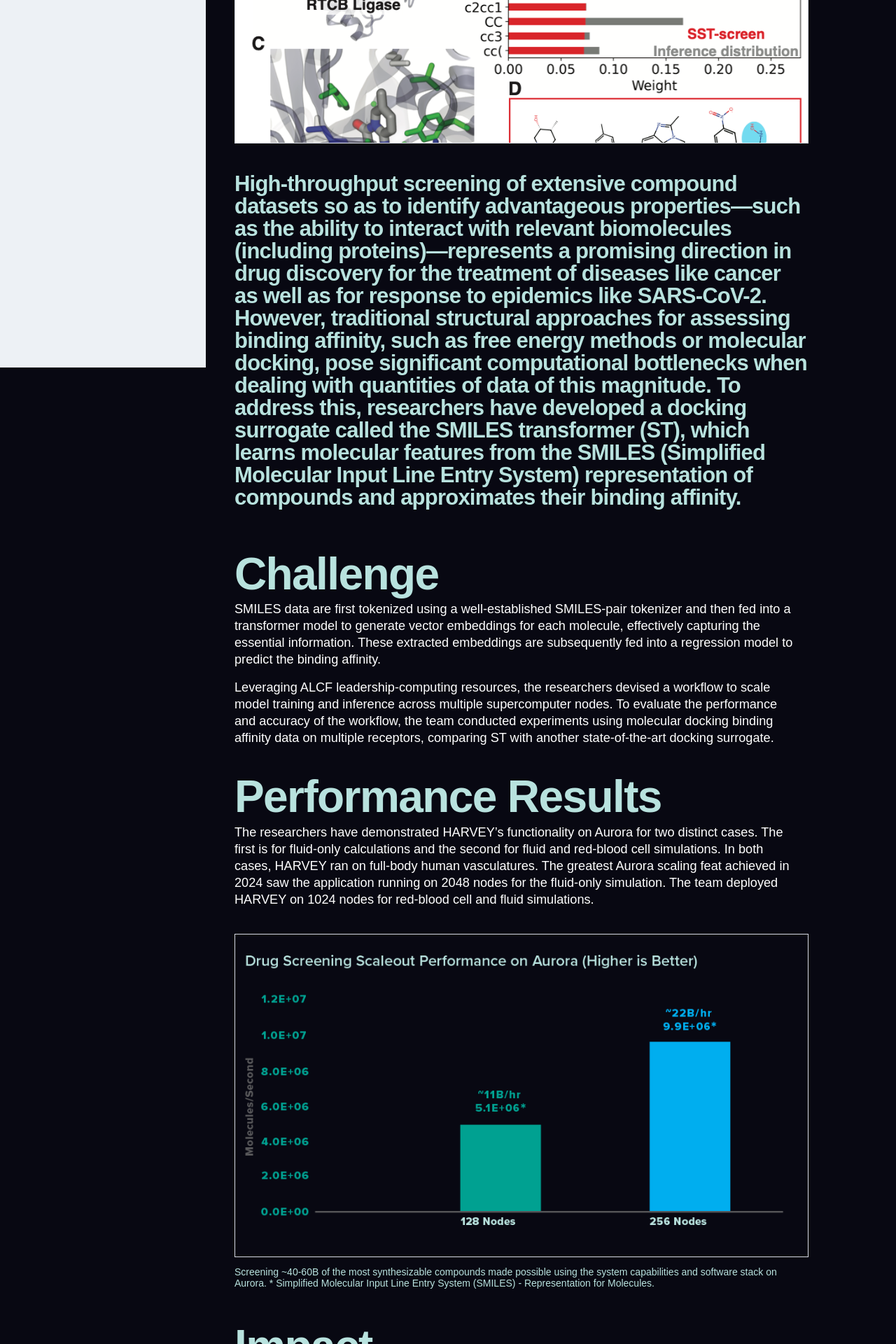
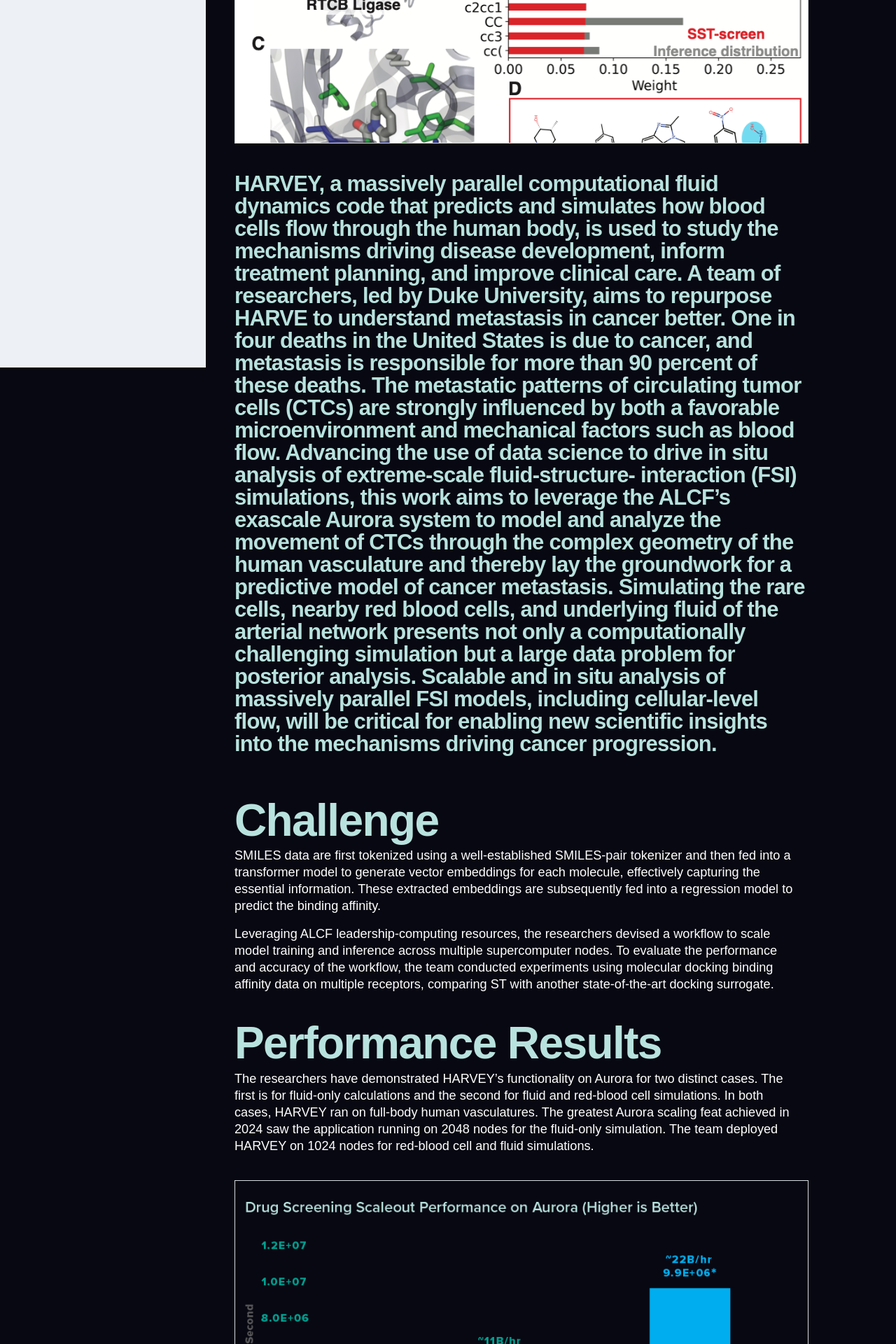
Before and after one commit to argonne-lcf/AR2024, a Jekyll site: the page built from _performancehighlights/harvey.md, in a window 1280 px wide. Shown: the part 819-2739 px from the top of the page at 70% size. Built offline with Jekyll 4.4.1, drawn with Linux system fonts in a browser that asks for light colours; some web fonts are replaced.

Commit message:
Update harvey.md
summary blurb

```diff
--- a/_performancehighlights/harvey.md
+++ b/_performancehighlights/harvey.md
@@ -14,7 +14,11 @@ image: 'drugdiscovery.png'
 ---
 
 {% include txt-intro.html
-    blurb = "High-throughput screening of extensive compound datasets so as to identify advantageous properties—such as the ability to interact with relevant biomolecules (including proteins)—represents a promising direction in drug discovery for the treatment of diseases like cancer as well as for response to epidemics like SARS-CoV-2. However, traditional structural approaches for assessing binding affinity, such as free energy methods or molecular docking, pose significant computational bottlenecks when dealing with quantities of data of this magnitude. To address this, researchers have developed a docking surrogate called the SMILES transformer (ST), which learns molecular features from the SMILES (Simplified Molecular Input Line Entry System) representation of compounds and approximates their binding affinity."
+    blurb = "HARVEY, a massively parallel computational fluid dynamics code that predicts and simulates how blood cells flow through the human body, is used to study the mechanisms driving disease development, inform treatment planning, and improve clinical care.
+A team of researchers, led by Duke University, aims to repurpose HARVE to understand metastasis in cancer better.
+One in four deaths in the United States is due to cancer, and metastasis is responsible for more than 90 percent of these deaths. The metastatic patterns of circulating tumor cells (CTCs) are strongly influenced by both a favorable microenvironment and mechanical factors such as blood flow.
+Advancing the use of data science to drive in situ analysis of extreme-scale fluid-structure- interaction (FSI) simulations, this work aims to leverage the ALCF’s exascale Aurora system to model and analyze the movement of CTCs through the complex geometry of the human vasculature and thereby lay the groundwork for a predictive model of cancer metastasis. Simulating the rare cells, nearby red blood cells, and underlying fluid of the arterial network presents not only a computationally challenging simulation but a large data problem for posterior analysis. Scalable and in situ analysis of massively parallel FSI models, including cellular-level flow, will be critical for enabling new scientific insights into the mechanisms driving cancer progression.
+"
 %}
 
 
```
